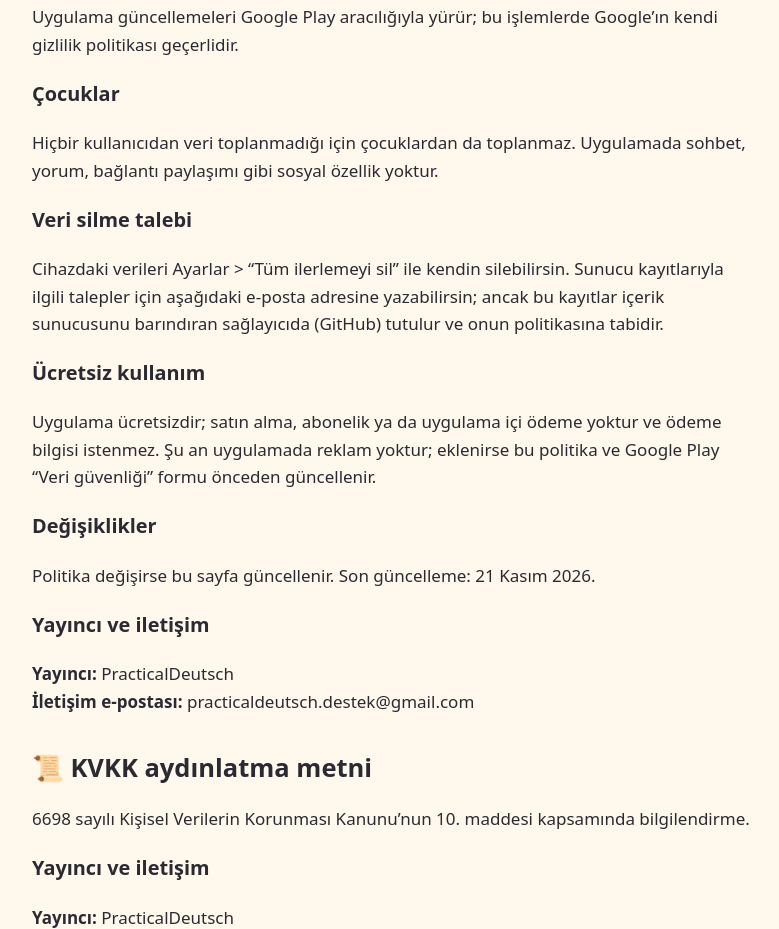
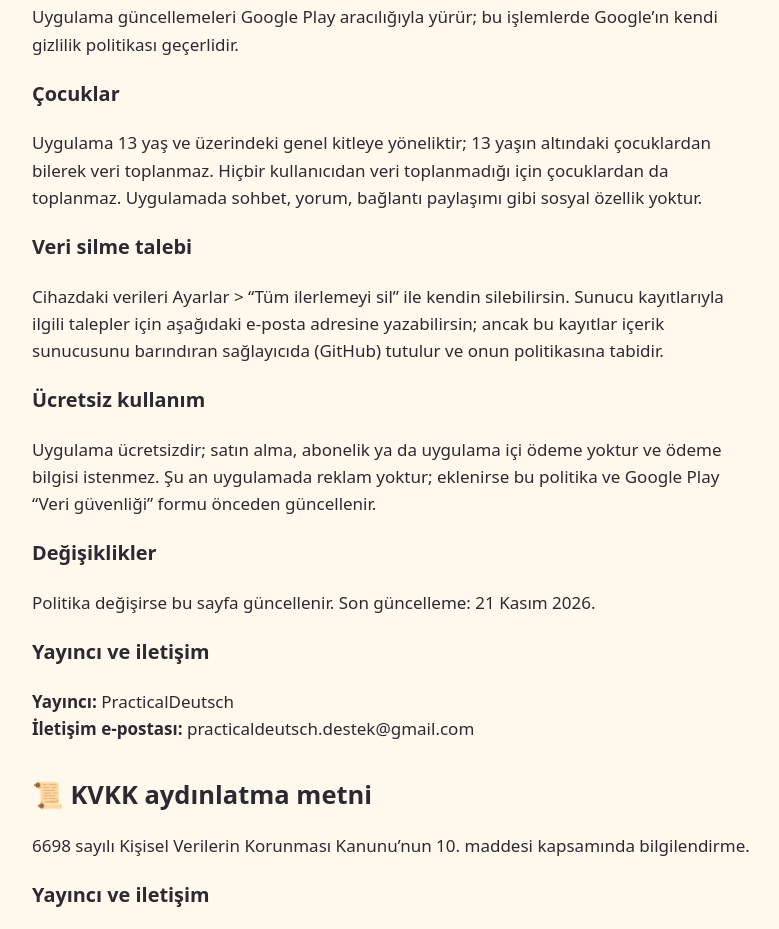
Before and after one commit to meletx/practicaldeutsch-hikayeler, a plain HTML site: page privacy.html in a window 1280 px wide. Shown: the part 900-1829 px from the top of the page, without its empty margins (248-1027 px from the left). Drawn offline with Linux system fonts and the light colour scheme.

Commit message:
Gizlilik: 13 yas ve uzeri ifadesi eklendi
Co-Authored-By: Claude Sonnet 5.5 <noreply@anthropic.com>
Claude-Session: https://claude.ai/code/session_01NYprwiu33vYNnR8v8WpzwB

```diff
--- a/privacy.html
+++ b/privacy.html
@@ -12,7 +12,7 @@
 <p>Uygulama internetsiz çalışır. Uygulama her açıldığında (ve Ayarlar’daki “Güncellemeleri denetle” düğmesine basınca) içerik güncellemesi için geliştiricinin içerik sunucusundan (GitHub Pages, github.io) herkese açık bir dosya HTTPS ile indirilir. Bu istekle kişisel veri gönderilmez; sunucu sağlayıcısı IP adresi, istek zamanı ve cihazın standart yazılım bilgisi (User-Agent) gibi teknik kayıtları tutabilir. İndirilen içerik, uygulamadaki geliştirici anahtarıyla dijital imza doğrulamasından geçmezse kullanılmaz.</p>
 <h3>İzinler</h3><p>Yalnızca internet erişimi. Kamera, mikrofon, konum, rehber, depolama izni ve reklam kimliği kullanılmaz.</p>
 <h3>Google Play hizmetleri</h3><p>Uygulama güncellemeleri Google Play aracılığıyla yürür; bu işlemlerde Google’ın kendi gizlilik politikası geçerlidir.</p>
-<h3>Çocuklar</h3><p>Hiçbir kullanıcıdan veri toplanmadığı için çocuklardan da toplanmaz. Uygulamada sohbet, yorum, bağlantı paylaşımı gibi sosyal özellik yoktur.</p>
+<h3>Çocuklar</h3><p>Uygulama 13 yaş ve üzerindeki genel kitleye yöneliktir; 13 yaşın altındaki çocuklardan bilerek veri toplanmaz. Hiçbir kullanıcıdan veri toplanmadığı için çocuklardan da toplanmaz. Uygulamada sohbet, yorum, bağlantı paylaşımı gibi sosyal özellik yoktur.</p>
 <h3>Veri silme talebi</h3><p>Cihazdaki verileri Ayarlar &gt; “Tüm ilerlemeyi sil” ile kendin silebilirsin. Sunucu kayıtlarıyla ilgili talepler için aşağıdaki e-posta adresine yazabilirsin; ancak bu kayıtlar içerik sunucusunu barındıran sağlayıcıda (GitHub) tutulur ve onun politikasına tabidir.</p>
 <h3>Ücretsiz kullanım</h3><p>Uygulama ücretsizdir; satın alma, abonelik ya da uygulama içi ödeme yoktur ve ödeme bilgisi istenmez. Şu an uygulamada reklam yoktur; eklenirse bu politika ve Google Play “Veri güvenliği” formu önceden güncellenir.</p>
 <h3>Değişiklikler</h3><p>Politika değişirse bu sayfa güncellenir. Son güncelleme: 21 Kasım 2026.</p><h3>Yayıncı ve iletişim</h3><p><b>Yayıncı:</b> PracticalDeutsch<br><b>İletişim e-postası:</b> practicaldeutsch.destek@gmail.com</p></section><section id="kvkk"><h2>📜 KVKK aydınlatma metni</h2>
```
